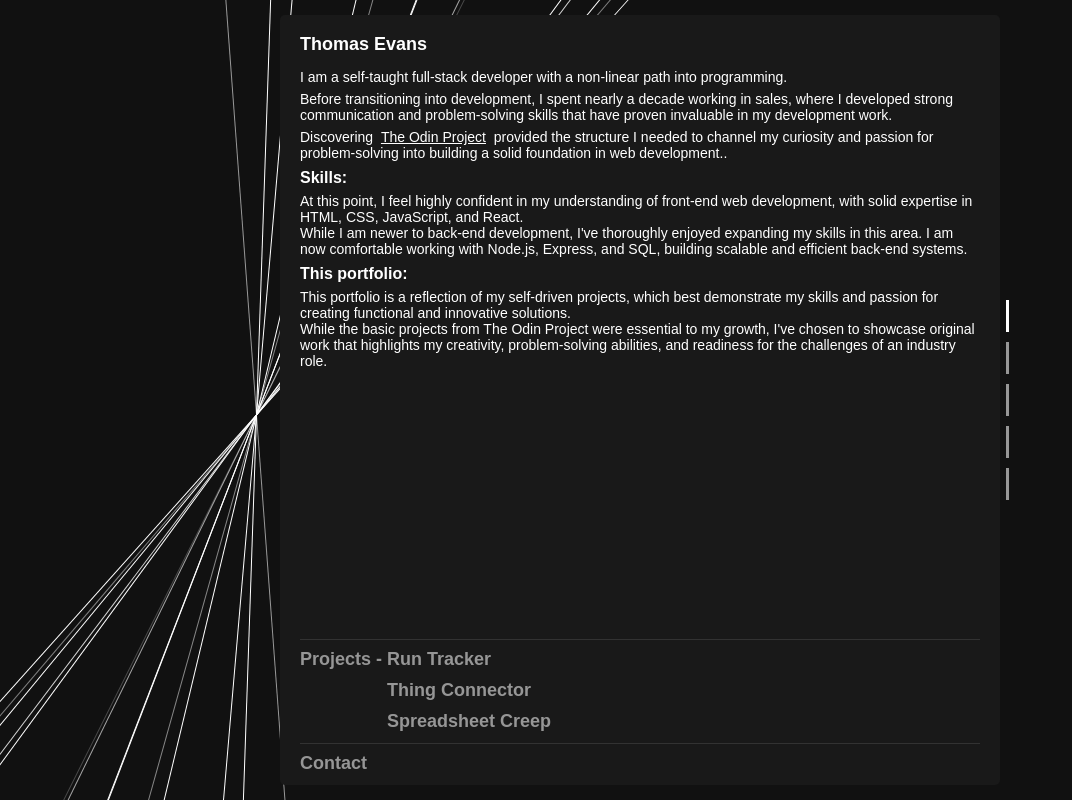
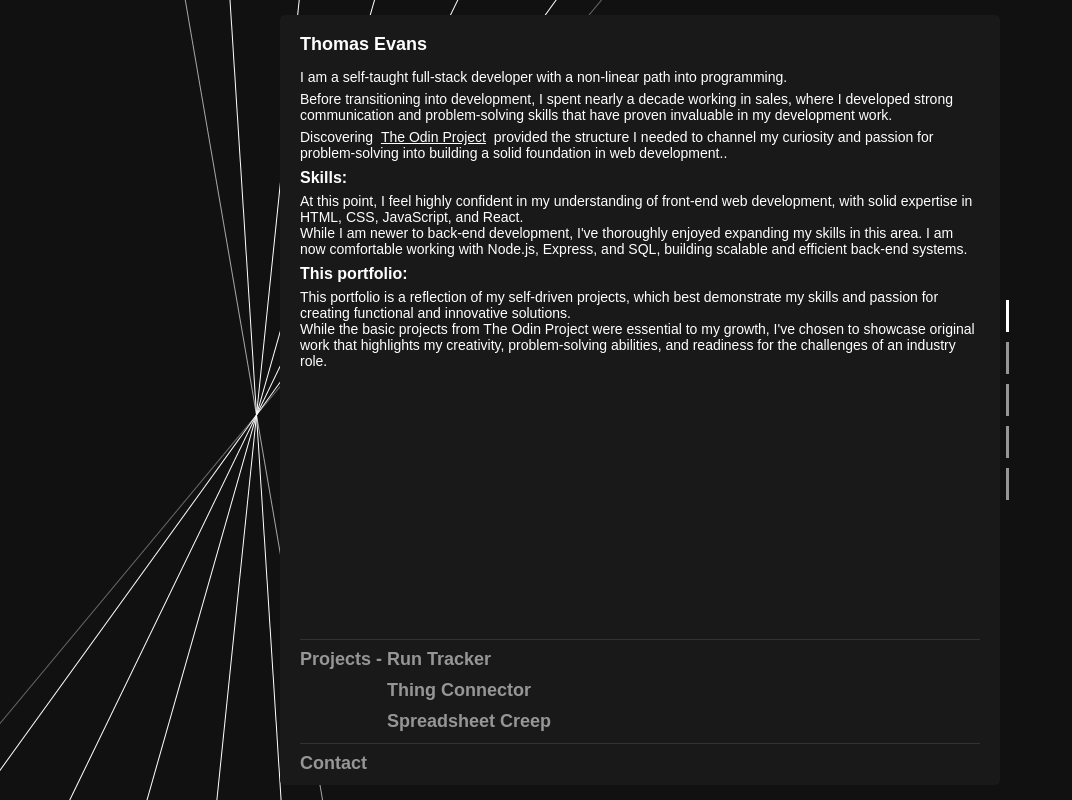
Before and after one commit to daefron/portfolio, a React (Vite) app: page / in a window 1280 px wide. Shown: the whole page, without its empty margins (0-1072 px from the left). Built offline with nearby package versions, Linux system fonts and the light colour scheme.

Commit message:
Changed animation to be less random

```diff
--- a/src/background/App.jsx
+++ b/src/background/App.jsx
@@ -1,6 +1,6 @@
 import Arrow from "./Arrow";
 export default function App() {
-  const startAngle = Math.random() * 90;
+  const intervalTime = 50;
   return (
     <div
       className="backgroundHolder"
@@ -11,20 +11,26 @@ export default function App() {
         position: "fixed",
       }}
     >
-      <Arrow startAngle={startAngle} />
-      <Arrow startAngle={startAngle} />
-      <Arrow startAngle={startAngle} />
-      <Arrow startAngle={startAngle} />
-      <Arrow startAngle={startAngle} />
-      <Arrow startAngle={startAngle} />
-      <Arrow startAngle={startAngle} />
-      <Arrow startAngle={startAngle} />
-      <Arrow startAngle={startAngle} />
-      <Arrow startAngle={startAngle} />
-      <Arrow startAngle={startAngle} />
-      <Arrow startAngle={startAngle} />
-      <Arrow startAngle={startAngle} />
-      <Arrow startAngle={startAngle} />
-      </div>
+      <Arrow
+        startAngle={-4.7}
+        startSpeed={-0.0001}
+        intervalTime={intervalTime}
+      />
+      <Arrow startAngle={0} startSpeed={0.1} intervalTime={intervalTime} />
+      <Arrow startAngle={10} startSpeed={0.1} intervalTime={intervalTime} />
+      <Arrow startAngle={20} startSpeed={0.1} intervalTime={intervalTime} />
+      <Arrow startAngle={30} startSpeed={0.1} intervalTime={intervalTime} />
+      <Arrow startAngle={40} startSpeed={0.1} intervalTime={intervalTime} />
+      <Arrow
+        startAngle={44.7}
+        startSpeed={0.0001}
+        intervalTime={intervalTime}
+      />
+      <Arrow startAngle={0} startSpeed={-0.1} intervalTime={intervalTime} />
+      <Arrow startAngle={10} startSpeed={-0.1} intervalTime={intervalTime} />
+      <Arrow startAngle={20} startSpeed={-0.1} intervalTime={intervalTime} />
+      <Arrow startAngle={30} startSpeed={-0.1} intervalTime={intervalTime} />
+      <Arrow startAngle={40} startSpeed={-0.1} intervalTime={intervalTime} />
+    </div>
   );
 }
--- a/src/background/Arrow.jsx
+++ b/src/background/Arrow.jsx
@@ -1,23 +1,22 @@
 import { useState, useRef, useEffect } from "react";
-export default function Arrow({ startAngle }) {
+export default function Arrow({ startAngle, startSpeed, intervalTime }) {
   class Line {
     constructor() {
-      this.angle = 45 * Math.random();
-      this.change = changeValue(0.1);
-      this.gap = 0;
-
-      function changeValue(max) {
-        let value = max * Math.random();
-        let decider = Math.random();
-        if (decider > 0.5) {
-          value *= -1;
-        }
-        return value;
+      this.angle = startAngle;
+      this.change = startSpeed;
+      this.gap = 0.00004635446490955549;
+      if (startSpeed < 0) {
+        this.gap *= -1;
       }
     }
 
     changeDirection() {
-      let gapDiff = (Math.random() - 0.5) / 100000;
+      let gapDiff;
+      if (this.gap < 0) {
+        gapDiff = 1 / 10000;
+      } else {
+        gapDiff = -1 / 10000;
+      }
       let newGap = gapDiff + this.gap;
       let newChange = this.change + newGap;
       if (newChange > 0.1) {
@@ -30,13 +29,13 @@ export default function Arrow({ startAngle }) {
       }
       let newAngle = this.angle + newChange;
       if (newAngle < 0) {
-        newChange -= -0.002;
+        newChange -= -0.001;
         if (newGap < 0) {
           newGap -= newGap * 0.05;
         }
       }
-      if (newAngle > 45) {
-        newChange -= 0.002;
+      if (newAngle > 40) {
+        newChange -= 0.001;
         if (newGap > 0) {
           newGap -= newGap * 0.05;
         }
@@ -50,7 +49,7 @@ export default function Arrow({ startAngle }) {
     intervals() {
       setInterval(() => {
         this.changeDirection();
-      }, 30);
+      }, intervalTime);
     }
   }
   const line = useRef(new Line());
@@ -61,7 +60,7 @@ export default function Arrow({ startAngle }) {
   }, []);
 
   let changeRatio = line.current.change;
-  const backgroundColor = "RGBA(255,255,255," + (1 - changeRatio / 0.13) + ")";
+  const backgroundColor = "RGBA(255,255,255," + (changeRatio / 0.1 + 0.5) + ")";
   function Pointer({ angle }) {
     return (
       <div
```
